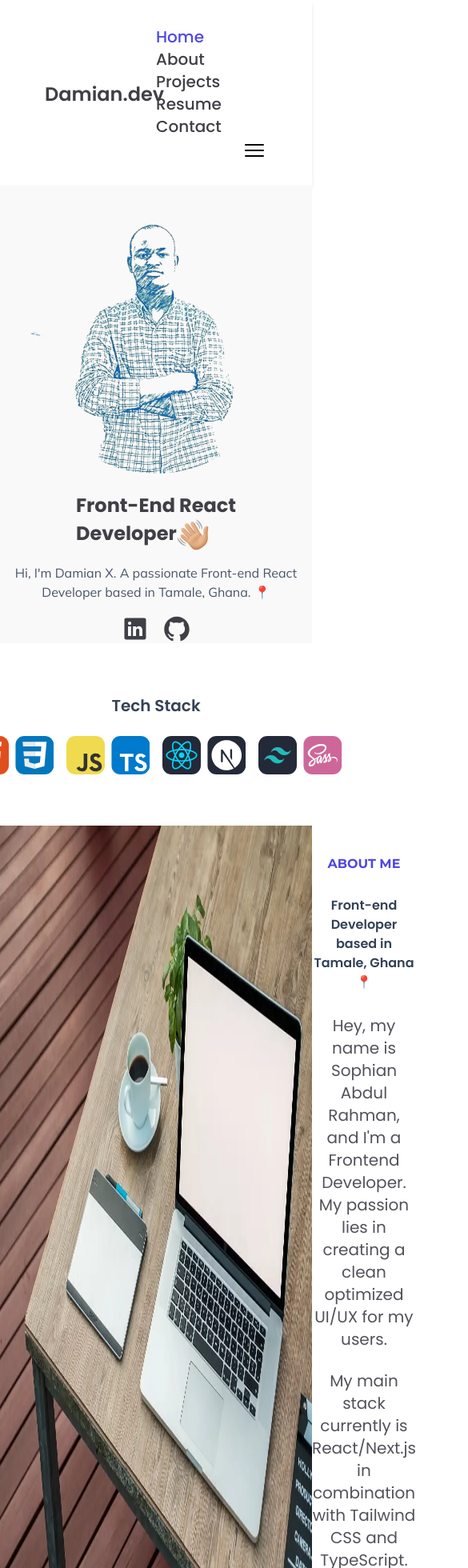
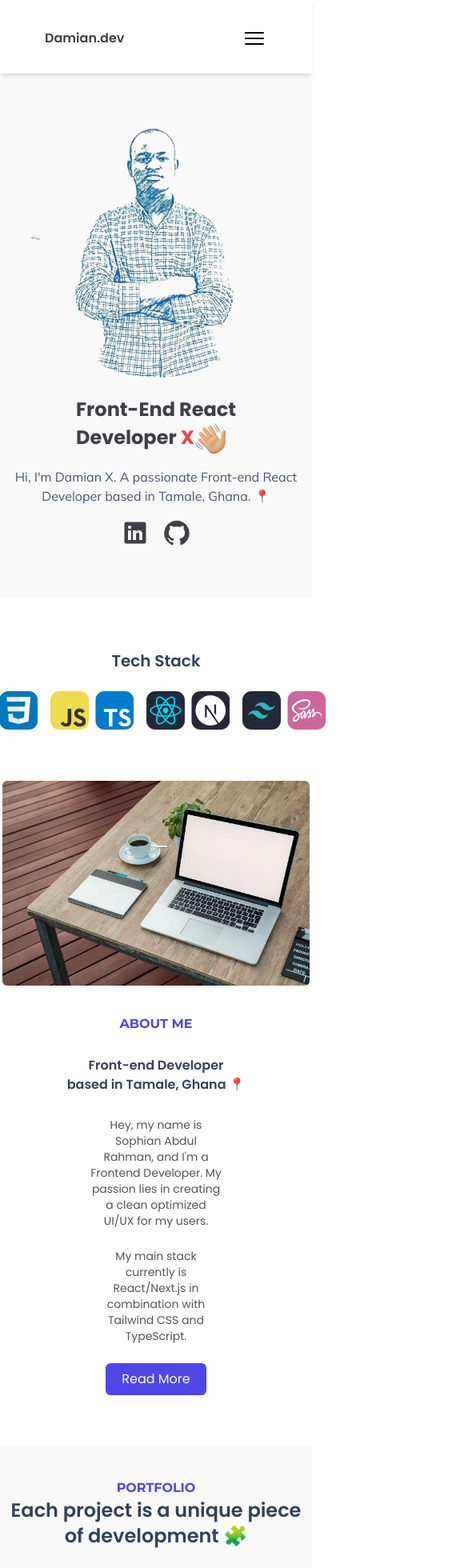
Before and after one commit to Sophianx234/Damian.dev, a React (Vite) app: page /home in a window 390 px wide. Shown: the top 1960 px of the page at 80% size, 585 px wide, since content can reach past the window. Built offline with nearby package versions, Linux system fonts and the light colour scheme.

Commit message:
implementing responsiveness

```diff
--- a/src/pages/Homepage.jsx
+++ b/src/pages/Homepage.jsx
@@ -8,10 +8,11 @@ import TechStack from "../ui/TechStack"
 function Homepage() {
     return (
         <div>
-            <div >
+
 
             <Hero/>
-            </div>
+
+
             <TechStack/>
             <AboutSection/>
             <ProjectSection/>
@@ -19,6 +20,8 @@ function Homepage() {
         <footer>
             <Footer/>
         </footer>
+            <div className="hidden">
+            </div>
         </div>
     )
 }
--- a/src/ui/AboutSection.jsx
+++ b/src/ui/AboutSection.jsx
@@ -1,32 +1,32 @@
 function AboutSection() {
     return (
-        <div className="lg:max-w-6xl lg:mx-auto  lg:pb-20 ">
+        <div className="lg:max-w-6xl lg:mx-auto  lg:pb-20 pb-16 md:pb-0 ">
 
         <div className="
-        flex lg:flex-row md:flex-col  md:items-center lg:justify-center
+        flex lg:flex-row flex-col  items-center lg:justify-center
         space-y-9 md:pt-20 md:pb-20 lg:pb-20 lg:pt-0  lg:gap-10
         ">
 
-            <img src="./images/desktop.png" alt="" className="md:w-[30rem] lg:h-[26rem] lg:rounded-md
-            md:rounded-md
+            <img src="./images/desktop.png" alt="" className="md:w-[30rem]  w-96 lg:h-[26rem] lg:rounded-md
+            rounded-md
             " />
             <div className="flex flex-col items-center lg:items-start md:px-20 lg:px-10 space-y-7 lg:space-y-3 ">
                 <h1 className="text-secondary-purple uppercase font-bold font-[Montserrat]  md:text-lg ">About Me</h1>
                 <h2 className="md:text-3xl font-semibold  text-center lg:text-left  text-slate-700">Front-end Developer <br /> based in Tamale, Ghana 📍 </h2>
-                <div className="space-y-6 text-zinc-600 lg:space-y-2 lg:pt-2 ">
+                <div className="space-y-6 text-zinc-600 lg:space-y-2 lg:pt-2 px-28 md:px-0">
 
-                <p className="text-xl text-center  lg:text-left lg:pb-3 ">
+                <p className="md:text-xl text-center  lg:text-left lg:pb-3 text-sm">
                 Hey, my name is Sophian Abdul Rahman, and I'm a Frontend Developer.  My passion lies in creating a clean optimized UI/UX  for my users.
 
 
 
                 </p>
-                <p className="  text-xl text-center lg:text-left ">
+                <p className="  md:text-xl text-center lg:text-left  text-sm">
                 My main stack currently is React/Next.js in combination with Tailwind CSS and TypeScript.
                 </p>
-                <div className="md:text-center lg:text-left">
+                <div className="text-center lg:text-left">
 
-                <button className="bg-secondary-purple px-5 py-2 text-white justify-self-center ">Read More</button>
+                <button className="bg-secondary-purple px-5 py-2 text-white justify-self-center rounded-md">Read More</button>
                 </div>
                 </div>
             </div>
--- a/src/ui/ContactSection.jsx
+++ b/src/ui/ContactSection.jsx
@@ -3,17 +3,17 @@ import {  TbMapSearch } from "react-icons/tb"
 
 function ContactSection() {
     return (
-        <div className="md:max-w-6xl mx-auto lg:h-[32rem] lg:flex lg:items-center md:py-24 lg:py-0">
+        <div className="max-w-6xl pt-16 mx-auto lg:h-[32rem] lg:flex lg:items-center md:py-24 lg:py-0 pb-20">
             <div className=" space-y-4 ">
 
-            <h1 className="text-secondary-purple uppercase font-bold font-[Montserrat] md:text-center
-            lg:text-left md:text-lg">
+            <h1 className="text-secondary-purple uppercase font-bold font-[Montserrat] text-center
+            lg:text-left text-lg">
                 Contact
             </h1>
-            <h2 className="md:text-3xl font-semibold  text-center lg:text-left  md:text-center text-slate-700 md:px-24 lg:px-0">Let’s connect and create something amazing! 🚀👇 </h2>
-            <div className="flex items-center gap-20 md:flex-col lg:flex-row pt-16">
-                <div className="flex md:flex-col
-                lg:flex-row items-center md:items-center md:justify-center gap-8 ">
+            <h2 className="md:text-3xl font-semibold text-2xl text-center lg:text-left   text-slate-700 px-24 lg:px-0">Let’s connect and create something amazing! 🚀👇 </h2>
+            <div className="flex items-center gap-20 flex-col lg:flex-row pt-16">
+                <div className="flex flex-col
+                lg:flex-row items-center md:items-center justify-center gap-8 ">
 
                 <div className="shadow-sm   w-fit p-2 rounded-full
                 shadow-slate-400
@@ -25,11 +25,11 @@ function ContactSection() {
                 />
                 </div>
                 <div>
-                    <h4 className="text-xl font-semibold text-slate-700 md:text-center lg:text-left">Location</h4>
+                    <h4 className="text-xl font-semibold text-slate-700 text-center lg:text-left">Location</h4>
                     <p className="text-lg text-slate-700 hover:text-secondary-purple transition-all duration-100 cursor-pointer">Tamale, Ghana</p>
                 </div>
                 </div>
-                <div className="flex items-center gap-4 md:flex-col lg:flex-row">
+                <div className="flex items-center gap-4 flex-col lg:flex-row">
 
                 <div className="shadow-sm   w-fit p-2 rounded-full
                 shadow-slate-400">
@@ -40,10 +40,10 @@ function ContactSection() {
                 />
                 </div>
                 <div className="">
-                    <h4 className="text-xl font-semibold  md:text-center lg:text-left text-slate-700">Mail</h4>
-                    <p
-                    className="text-lg text-slate-700 hover:text-secondary-purple transition-all duration-100 cursor-pointer"
-                    >dx4336969@gmail.com</p>
+                    <h4 className="text-xl font-semibold  text-center lg:text-left text-slate-700">Mail</h4>
+                    <a
+                    className="text-lg text-slate-700 hover:text-secondary-purple transition-all duration-100 cursor-pointer" href="mailto:dx4336969@gmail.com"
+                     >dx4336969@gmail.com</a>
                 </div>
                 </div>
             </div>
--- a/src/ui/Footer.jsx
+++ b/src/ui/Footer.jsx
@@ -4,7 +4,7 @@ function Footer({type}) {
     return (
         <div className="bg-[#2D2E32] ">
 
-        <div className={`md:max-w-6xl mx-auto ${type? 'md:py-10':'md:py-24'} py-8 md:px-10 px-2`} >
+        <div className={`md:max-w-6xl mx-auto ${type? 'md:py-10':'md:py-24'} py-8 md:px-10 px-10`} >
             <div className="flex justify-between">
 
             <p className="text-white font-semibold italic text-xs md:text-base pt-6 ">
--- a/src/ui/Header.jsx
+++ b/src/ui/Header.jsx
@@ -5,8 +5,10 @@ import { TriggerContext, useTrigger } from "../contexts/StatesContext";
 function Header() {
     const {isOpen, setIsOpen} = useTrigger(TriggerContext)
   return (
-    <div className=" grid grid-cols-2 items-center px-14 pt-8 pb-7 shadow-md  md:fixed md:left-0 md:right-0  z-10 bg-white">
-      <h1 className="text-2xl font-semibold text-zinc-700
+    <div className="w-screen">
+
+    <div className=" flex justify-between items-center px-14 pt-8 pb-7 shadow-md w-full  fixed left-0 right-0  z-10 bg-white">
+      <h1 className="md:text-2xl  font-semibold text-base text-zinc-700
       ">Damian.dev</h1>
     <div>
     <NavLinks/>
@@ -14,7 +16,7 @@ function Header() {
   {isOpen && <NavLinks type='dropdown'/>}
 
 
-      <div className="flex  lg:hidden md:flex justify-end">
+      <div className="flex  lg:hidden  justify-end">
         <button className="" onClick={()=>setIsOpen(isOpen=>!isOpen)}>
     <HiBars3 size={32}/>
         </button>
@@ -22,6 +24,7 @@ function Header() {
     </div>
 
     </div>
+    </div>
   );
 }
 
--- a/src/ui/Hero.jsx
+++ b/src/ui/Hero.jsx
@@ -7,7 +7,7 @@ function Hero() {
   return (
     <div className="bg-[#F9F9F9] lg:h-dvh  md:px-6 ">
 
-    <div className=" lg:grid-cols-[2fr_1fr] lg:grid flex-col-reverse flex items-center gap-8 md:max-w-6xl mx-auto md:pt-28 md:pb-16 relative z-0
+    <div className=" lg:grid-cols-[2fr_1fr] lg:grid flex-col-reverse flex items-center gap-8 md:max-w-6xl mx-auto pt-28   pb-16 relative z-0
      ">
 
       <div className="md:space-y-10 flex space-y-4 flex-col sm:space-y-4 items-center
@@ -17,7 +17,9 @@ function Hero() {
          ">
 
           <span>
-             Front-End React <br /> Developer
+             Front-End React <br /> Developer <span className="text-red-500 sm:text-green-500 md:text-blue-500 lg:text-yellow-500">
+              X
+              </span>
               <img src="./images/waving.png" className="md:w-[4rem] w-10 inline" alt="" />
             </span>
         </h1>
--- a/src/ui/NavLinks.jsx
+++ b/src/ui/NavLinks.jsx
@@ -12,7 +12,7 @@ function NavLinks({type}) {
 
     return (
 
-        <ul className={`${type==='dropdown'? 'flex flex-col absolute left-0 right-0 h-screen justify-center items-center bg-white  transition-all animate-slidein ease-in duration-300':' md:hidden justify-end '}  items-center gap-6 text-xl z-10  font-medium text-zinc-700  lg:flex
+        <ul className={`${type==='dropdown'? 'flex flex-col absolute  left-0 right-0 h-screen justify-center items-center bg-white  transition-all animate-slidein ease-in duration-300':' hidden justify-end '}  items-center gap-6 text-xl z-10  font-medium text-zinc-700  lg:flex
         `}>
            { isOpen && <button className="z-auto absolute right-10 top-10"
             onClick={()=>setIsOpen(isOpen=>!isOpen)}>
@@ -20,7 +20,10 @@ function NavLinks({type}) {
          <HiMiniXMark size={32}/>
             </button>}
         <li>
-          <NavLink to="/home" className='hover:text-secondary-purple transition-all duration-[.3s] [&.active]:text-secondary-purple'>Home</NavLink>
+          <NavLink to="/home" className='hover:text-secondary-purple transition-all duration-[.3s] [&.active]:text-secondary-purple'>
+            Home
+
+            </NavLink>
         </li>
         <li>
           <NavLink to="/about" className='hover:text-secondary-purple transition-all duration-[.3s] [&.active]:text-secondary-purple'>About</NavLink>
--- a/src/ui/Portfolio.jsx
+++ b/src/ui/Portfolio.jsx
@@ -1,16 +1,17 @@
 import { BsGithub } from "react-icons/bs"
 import { GoLinkExternal } from "react-icons/go"
 
-function Portfolio({name, desc, emoji, cssFramework ='CSS', image, flow, imageNum}) {
+function Portfolio({name, desc,liveLink='#',codeLink, emoji, cssFramework ='CSS', image, flow, imageNum}) {
     return (
         <div>
-            <div className={`flex  justify-between md:flex-col  md:items-center lg:px-0 md:px-10
+            <div className={`flex  justify-between
+            flex-col  items-center lg:px-0 md:px-10
 
             gap-20 ${flow ==='swap' ? "lg:flex-row-reverse":"lg:flex-row"}`}>
-                <img src={`./images/p-${imageNum}.png`} alt="" className="w-[40rem] bg-blend-multiply rounded-md" />
+                <img src={`./images/p-${imageNum}.png`} alt="" className="md:w-[40rem]  w-[30rem] bg-blend-multiply rounded-md" />
                 <div className="">
                     <h1 className="text-xl font-bold  text-center pb-4 text-slate-700 uppercase">{name} {emoji}</h1>
-                    <p className="text-md text-slate-700 text-center px-10">
+                    <p className="text-base text-slate-700 text-center md:px-10 px-20 ">
                     {desc}
                     </p>
                     <div className="flex items-center justify-center pt-4 gap-10 font-bold text-slate-700">
@@ -20,15 +21,15 @@ function Portfolio({name, desc, emoji, cssFramework ='CSS', image, flow, imageNu
                     <div>
                         <div className="flex gap-28 pt-6 justify-center ">
 
-                            <div className="flex gap-2 items-center font-semibold group
+                            <a href={codeLink} className="flex gap-2 items-center font-semibold group
                             cursor-pointer group-hover:text-secondary-purple">
                                 <p className="group-hover:text-secondary-purple">Code</p>
                                 <BsGithub size={32} className="group-hover:fill-secondary-purple"/>
-                            </div>
-                            <div className="flex items-center gap-2 font-semibold group cursor-pointer">
+                            </a>
+                            <a href={liveLink} className="flex items-center gap-2 font-semibold group cursor-pointer">
                                 <p className="group-hover:text-secondary-purple">Live Demo</p>
                                 <GoLinkExternal className="group-hover:fill-secondary-purple" size={32}/>
-                            </div>
+                            </a>
                         </div>
                     </div>
                 </div>
--- a/src/ui/ProjectSection.jsx
+++ b/src/ui/ProjectSection.jsx
@@ -8,17 +8,19 @@ function ProjectSection() {
         <div className="bg-[#F9F9F9]
 
         ">
-        <div className="lg:max-w-6xl lg:mx-auto md:pt-24 md:pb-20 lg:pt-20
+        <div className="lg:max-w-6xl lg:mx-auto md:pt-24 pt-10 pb-20 lg:pt-20
         ">
-            <h1 className="text-secondary-purple uppercase font-bold font-[Montserrat]  md:text-lg md:text-center lg:text-left">Portfolio</h1>
-            <h2 className="md:text-3xl font-semibold  text-center lg:text-left  text-slate-700 md:px-10 lg:px-0">Each project is a unique piece of development 🧩</h2>
+            <h1 className="text-secondary-purple uppercase font-bold font-[Montserrat]  md:text-lg text-center lg:text-left">Portfolio</h1>
+            <h2 className="md:text-3xl font-semibold  text-center lg:text-left  text-slate-700 md:px-10 lg:px-0 text-2xl">Each project is a unique piece of development 🧩</h2>
 
             <div className="space-y-40 pt-20 ">
 
             <Portfolio
             name = 'Use Popcorn '
+            liveLink="https://usepopcornx.netlify.app/"
             desc ='Use Popcorn is a sleek and user-friendly React application that allows users to search for any movie and access detailed information, including IMDb ratings, plots, released year and much more. Additionally, users can rate movies based on their personal viewing experiences.'
             emoji ='🍿'
+            codeLink='https://github.com/Sophianx234/usePopcorn'
             imageNum={1}
 
             />
@@ -27,12 +29,14 @@ function ProjectSection() {
              desc ="World Wise is an intuitive and engaging React application designed to provide users with a dynamic global map to explore.World Wise allows you to mark the locations you've visited and add personalized notes to capture your memories and experiences. "
              imageNum={2}
               emoji ='✈️'
+              codeLink='https://github.com/Sophianx234/worldWise'
               flow='swap'
             />
             <Portfolio
             name = 'Fast Pizza '
              desc ="Fast Pizza is a user-friendly web application that offers users the convenience of browsing through a wide selection of delicious pizzas. The app is equipped with a GPS feature that accurately tracks the user's location, ensuring timely and efficient delivery. With just a few clicks, users can easily place their orders and enjoy their favorite pizzas."
              imageNum={3}
+             codeLink='https://github.com/Sophianx234/fast-react-pizza'
              cssFramework="Tailwind"
               emoji ='🍕'
 
--- a/src/ui/TailwindIcon.jsx
+++ b/src/ui/TailwindIcon.jsx
@@ -1,5 +1,7 @@
 function TailwindIcon({size=256}) {
     return (
+      <div className="pr-10 md:pr-0">
+
 
   <svg width="104.25" height="48" viewBox="0 0 556 256" fill="none" xmlns="http://www.w3.org/2000/svg" xmlns:xlink="http://www.w3.org/1999/xlink" version="1.1">
 
@@ -12,6 +14,7 @@ function TailwindIcon({size=256}) {
         </g>
 
   </svg>
+      </div>
 
     )
 }
```
